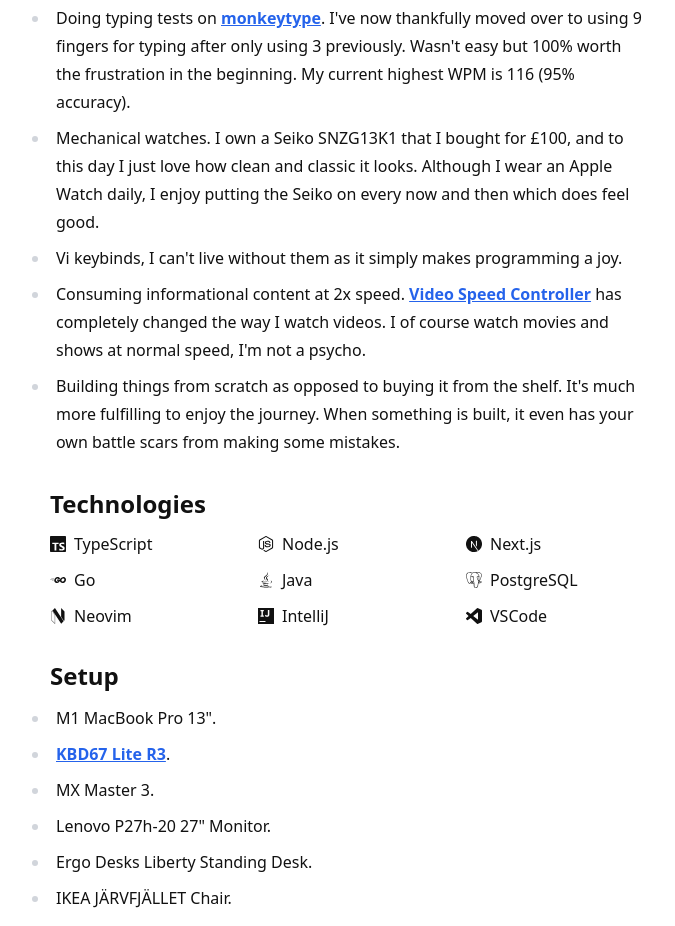
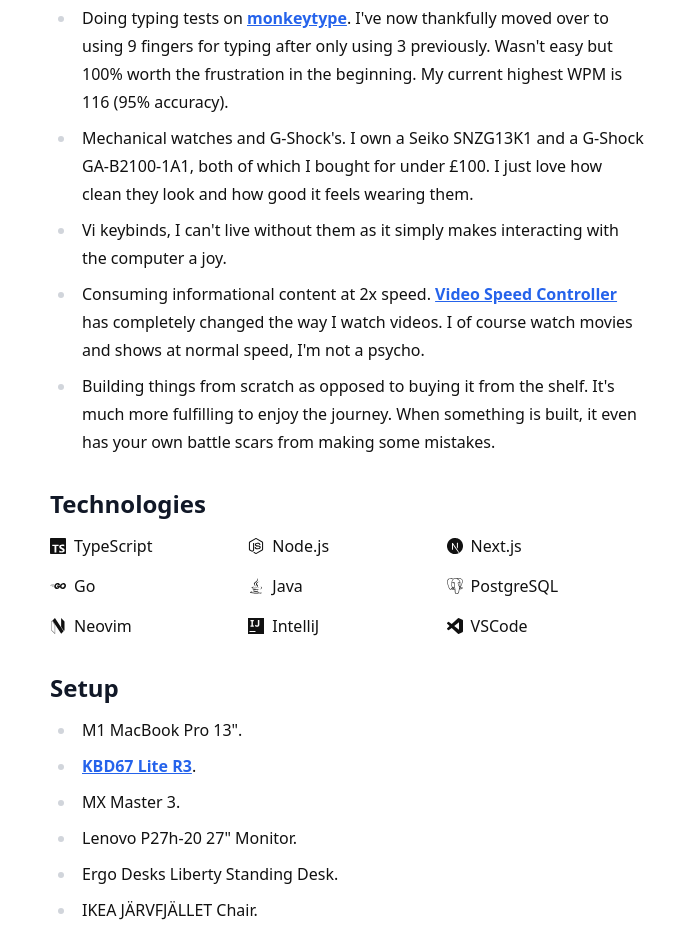
Before and after one commit to pzrsa/parsam.io, a Next.js app: page /about in a window 1280 px wide. Shown: the part 680-1606 px from the top of the page, without its empty margins (278-953 px from the left). Built offline with nearby package versions, Linux system fonts and the light colour scheme.

Commit message:
update about page

```diff
--- a/pages/about.tsx
+++ b/pages/about.tsx
@@ -34,7 +34,7 @@ const About: React.FC = ({}) => {
       <Head>
         <title>About Me - Parsa Mesgarha</title>
       </Head>
-      <div>
+      <div className="prose dark:prose-invert">
         <PageTitle name="About Me" />
         <div className="relative sm:flex sm:flex-row-reverse">
           <div className="mx-auto w-60 h-60 sm:w-full sm:h-full ">
@@ -53,10 +53,9 @@ const About: React.FC = ({}) => {
             </p>
           </div>
         </div>
-      </div>
         <div>
           <h2 className="text-2xl font-bold mb-3 mt-8">Things I like</h2>
-        <ul className="prose dark:prose-invert list-disc list-outside">
+          <ul>
             <li>
               <a
                 href="https://github.com/pzrsa?tab=stars"
@@ -65,8 +64,8 @@ const About: React.FC = ({}) => {
               >
                 Open source projects
               </a>
-            . It&apos;s fascinating that random people all over the internet are
-            able to come together to change the world.
+              . It&apos;s fascinating that random people all over the internet
+              are able to come together to change the world.
             </li>
             <li>
               Reading non-fiction and fiction books on my Kindle. Currently
@@ -82,9 +81,9 @@ const About: React.FC = ({}) => {
             </li>
             <li>
               Mechanical keyboards. I love the fact that I could build something
-            with parts tailored to my preference. I use a keyboard daily, so it
-            makes sense for me to invest in tools that inspire me to use them
-            more.
+              with parts tailored to my preference. I use a keyboard daily, so
+              it makes sense for me to invest in tools that inspire me to use
+              them more.
             </li>
             <li>
               Doing typing tests on{" "}
@@ -95,20 +94,19 @@ const About: React.FC = ({}) => {
               >
                 monkeytype
               </a>
-            . I&apos;ve now thankfully moved over to using 9 fingers for typing
-            after only using 3 previously. Wasn&apos;t easy but 100% worth the
-            frustration in the beginning. My current highest WPM is 116 (95%
-            accuracy).
+              . I&apos;ve now thankfully moved over to using 9 fingers for
+              typing after only using 3 previously. Wasn&apos;t easy but 100%
+              worth the frustration in the beginning. My current highest WPM is
+              116 (95% accuracy).
             </li>
             <li>
-            Mechanical watches. I own a Seiko SNZG13K1 that I bought for £100,
-            and to this day I just love how clean and classic it looks. Although
-            I wear an Apple Watch daily, I enjoy putting the Seiko on every now
-            and then which does feel good.
+              Mechanical watches and G-Shock&apos;s. I own a Seiko SNZG13K1 and
+              a G-Shock GA-B2100-1A1, both of which I bought for under £100. I
+              just love how clean they look and how good it feels wearing them.
             </li>
             <li>
               Vi keybinds, I can&apos;t live without them as it simply makes
-            programming a joy.
+              interacting with the computer a joy.
             </li>
             <li>
               Consuming informational content at 2x speed.{" "}
@@ -123,14 +121,14 @@ const About: React.FC = ({}) => {
               movies and shows at normal speed, I&apos;m not a psycho.
             </li>
             <li>
-            Building things from scratch as opposed to buying it from the shelf.
-            It&apos;s much more fulfilling to enjoy the journey. When something
-            is built, it even has your own battle scars from making some
-            mistakes.
+              Building things from scratch as opposed to buying it from the
+              shelf. It&apos;s much more fulfilling to enjoy the journey. When
+              something is built, it even has your own battle scars from making
+              some mistakes.
             </li>
           </ul>
           <h2 className="text-2xl font-bold mb-3 mt-8">Technologies</h2>
-        <ul className="gap-y-3 grid grid-cols-2 sm:grid-cols-3 justify-between">
+          <ul className="not-prose gap-y-3 grid grid-cols-2 sm:grid-cols-3 justify-between">
             <TechItem name="TypeScript" Icon={SiTypescript} />
             <TechItem name="Node.js" Icon={SiNodedotjs} />
             <TechItem name="Next.js" Icon={SiNextdotjs} />
@@ -142,7 +140,7 @@ const About: React.FC = ({}) => {
             <TechItem name="VSCode" Icon={SiVisualstudiocode} />
           </ul>
           <h2 className="text-2xl font-bold mb-3 mt-8">Setup</h2>
-        <ul className="prose dark:prose-invert list-disc">
+          <ul className="prose dark:prose-invert">
             <li>M1 MacBook Pro 13&quot;.</li>
             <li>
               <a
@@ -158,10 +156,11 @@ const About: React.FC = ({}) => {
             <li>Lenovo P27h-20 27&quot; Monitor.</li>
             <li>Ergo Desks Liberty Standing Desk.</li>
             <li>IKEA JÄRVFJÄLLET Chair.</li>
-          <li>Sony WH-1000XM4 Wireless Noise Cancelling Headphones.</li>
+            <li>Sony WH-1000XM4 Headphones.</li>
             <li>DeltaHub Minimalistic Desk Pad.</li>
             <li>Twelve South Curve MacBook Stand.</li>
           </ul>
+        </div>
       </div>
     </>
   );
```
Lines whose indentation alone changed are shown as unchanged.
